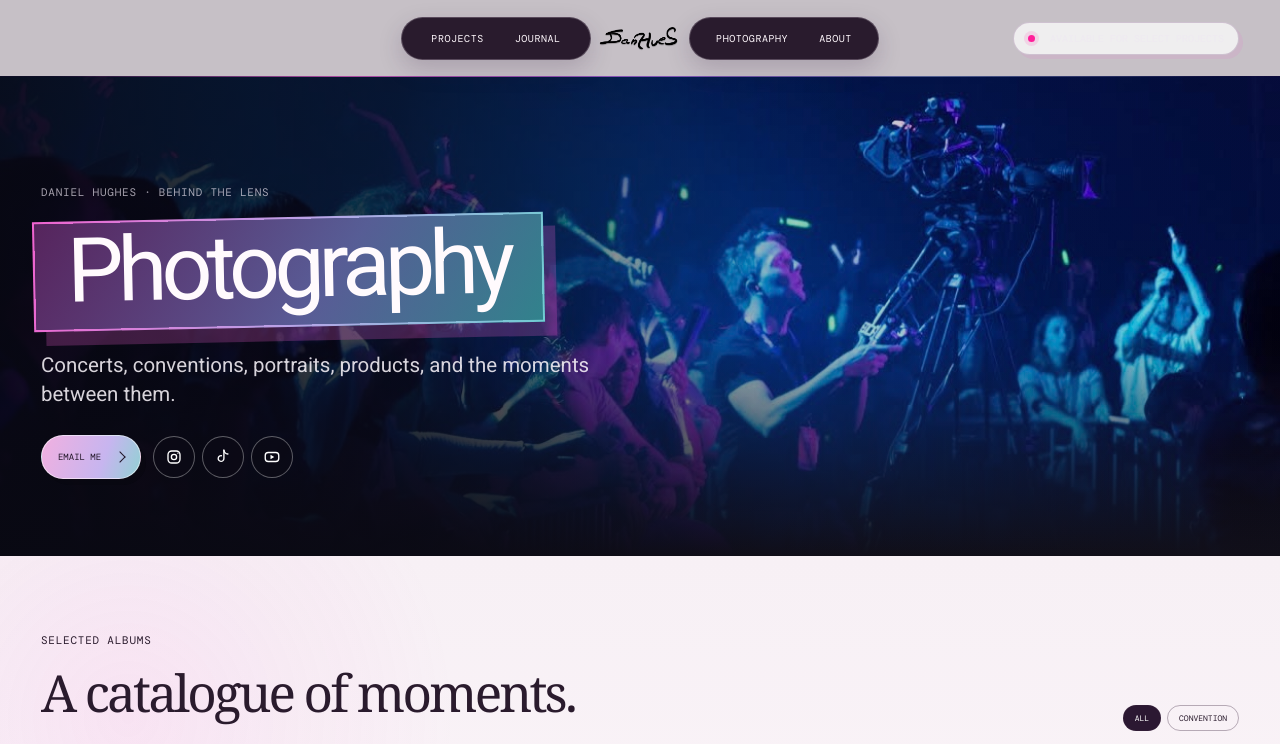
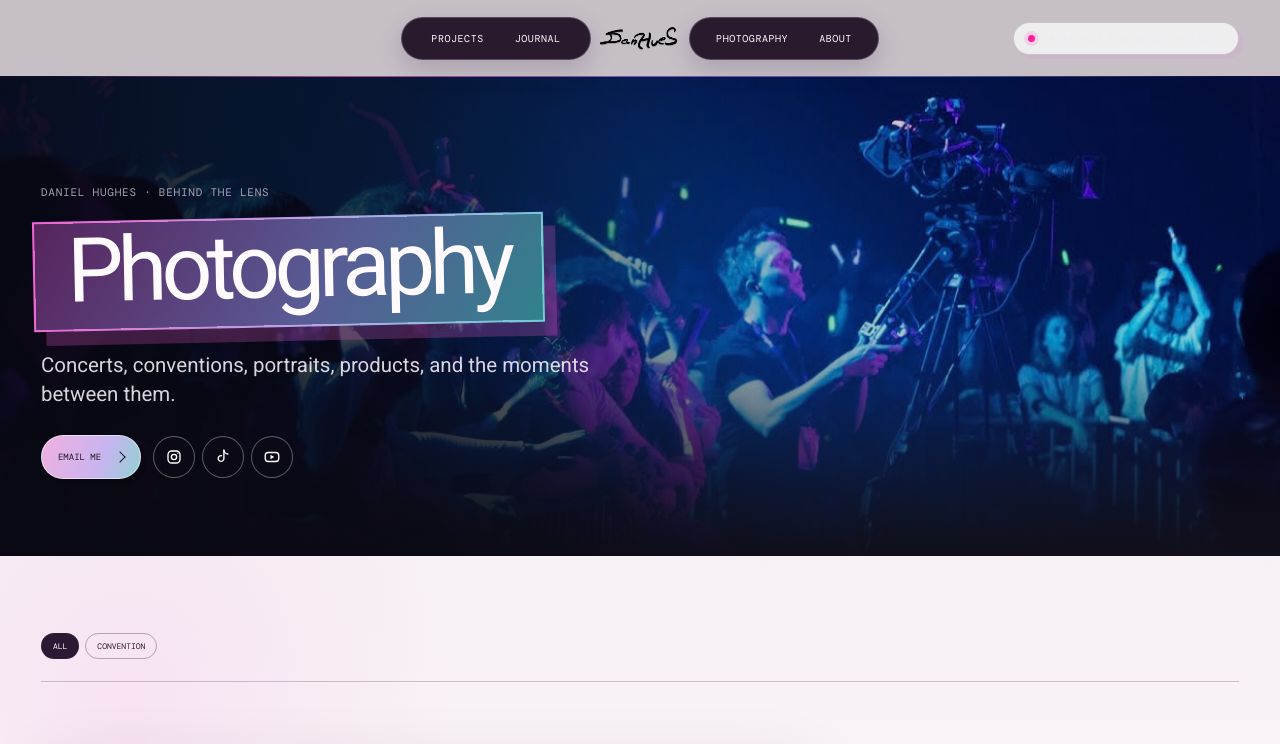
Before and after one commit to DanHues/creative-portfolio, a Next.js app: page /photography in a window 1280 px wide. Shown: the top 744 px of the page. Built offline with nearby package versions, Linux system fonts and the light colour scheme; a web font is replaced by a local one.

Commit message:
Remove photography catalogue heading

```diff
--- a/components/photography-browser.tsx
+++ b/components/photography-browser.tsx
@@ -216,10 +216,6 @@ export function PhotographyBrowser({
   return (
     <section className="photo-catalogue" aria-label="Photography portfolio">
       <header className="photo-catalogue-heading">
-        <div>
-          <p className="eyebrow">Selected albums</p>
-          <h2>A catalogue of moments.</h2>
-        </div>
         <div className="photo-category-filters" aria-label="Filter photography albums">
           {categories.map((category) => (
             <Link
```
